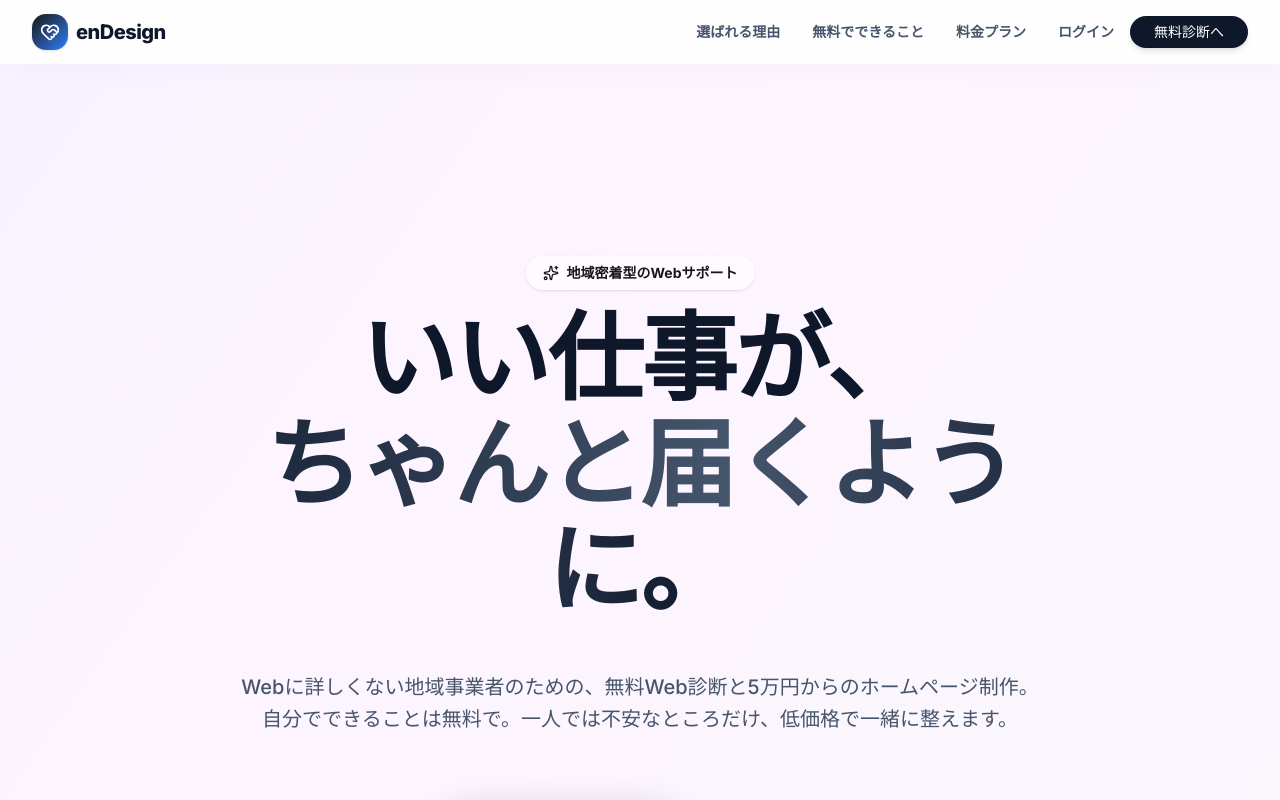
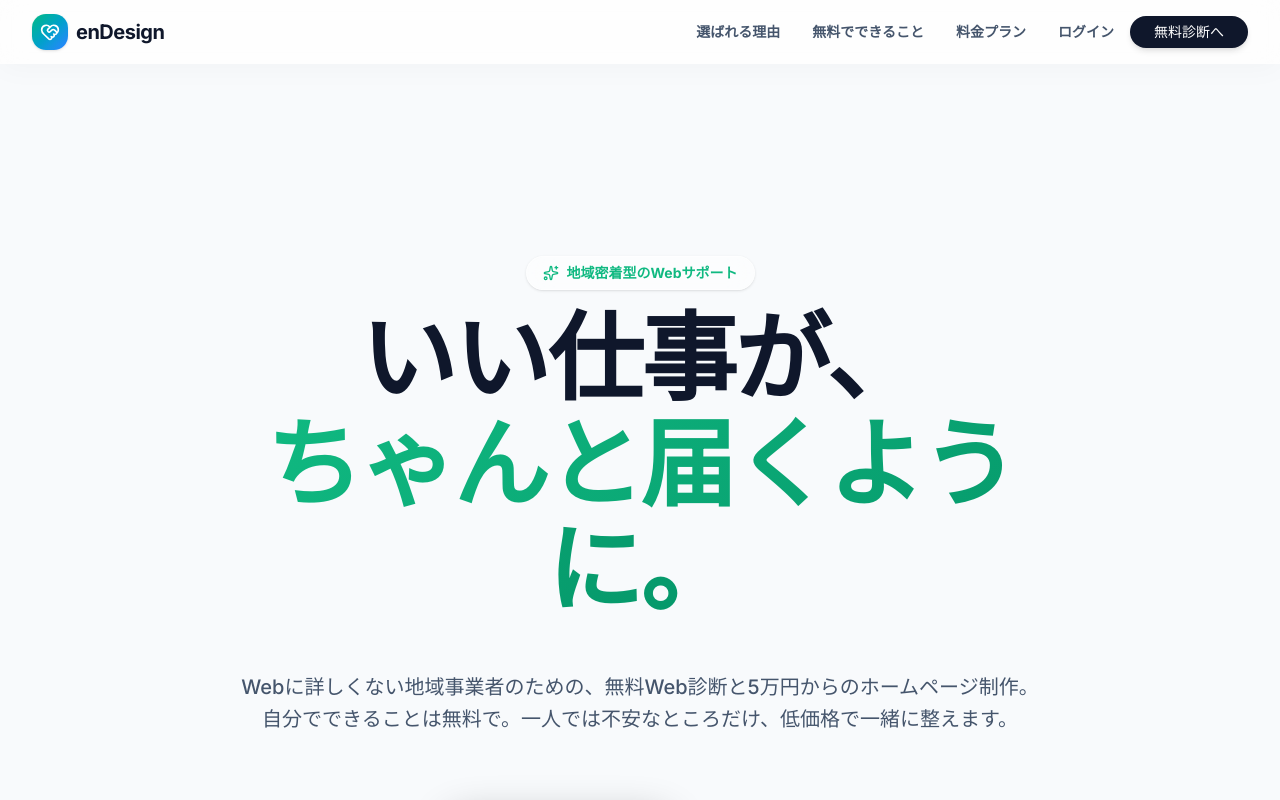
Before and after one commit to beee056/enDesign-MVP, a Next.js app: page / in a window 1280 px wide. Shown: the top 800 px of the page. Built offline with nearby package versions, Linux system fonts and the light colour scheme.

Commit message:
デザイン統一: Nexus Suite（モノトーン＆エメラルド）デザインシステムを適用

```diff
--- a/src/app/globals.css
+++ b/src/app/globals.css
@@ -1,6 +1,12 @@
 @import "tailwindcss";
 @import "tw-animate-css";
 @import "shadcn/tailwind.css";
+
+/* ============================================================
+   Nexus Suite Design System — Monotone & Emerald
+   Applied to: enDesign (Web Production System)
+   Shared token spec with AI Document Builder for brand consistency.
+   ============================================================ */
 
 @custom-variant dark (&:is(.dark *));
 
@@ -48,73 +54,60 @@
   --radius-4xl: calc(var(--radius) * 2.6);
 }
 
+/* ── Light Mode ─────────────────────────────────────────── */
 :root {
-  --background: oklch(1 0 0);
-  --foreground: oklch(0.145 0 0);
-  --card: oklch(1 0 0);
-  --card-foreground: oklch(0.145 0 0);
-  --popover: oklch(1 0 0);
-  --popover-foreground: oklch(0.145 0 0);
-  --primary: oklch(0.205 0 0);
-  --primary-foreground: oklch(0.985 0 0);
-  --secondary: oklch(0.97 0 0);
-  --secondary-foreground: oklch(0.205 0 0);
-  --muted: oklch(0.97 0 0);
-  --muted-foreground: oklch(0.556 0 0);
-  --accent: oklch(0.97 0 0);
-  --accent-foreground: oklch(0.205 0 0);
-  --destructive: oklch(0.577 0.245 27.325);
-  --border: oklch(0.922 0 0);
-  --input: oklch(0.922 0 0);
-  --ring: oklch(0.708 0 0);
-  --chart-1: oklch(0.87 0 0);
-  --chart-2: oklch(0.556 0 0);
-  --chart-3: oklch(0.439 0 0);
-  --chart-4: oklch(0.371 0 0);
-  --chart-5: oklch(0.269 0 0);
+  /* Backgrounds */
+  --background: #f8fafc;           /* Slate-50: cool near-white */
+  --foreground: #0f172a;           /* Slate-900: near-black */
+
+  /* Card / Popover */
+  --card: #ffffff;
+  --card-foreground: #0f172a;
+  --popover: #ffffff;
+  --popover-foreground: #0f172a;
+
+  /* Brand: Emerald as the single vibrant accent */
+  --primary: #10b981;              /* Emerald-500 */
+  --primary-foreground: #ffffff;
+
+  /* Secondary: Neutral slate */
+  --secondary: #f1f5f9;            /* Slate-100 */
+  --secondary-foreground: #334155; /* Slate-700 */
+
+  /* Muted states */
+  --muted: #f1f5f9;
+  --muted-foreground: #64748b;     /* Slate-500 */
+
+  /* Accent */
+  --accent: #ecfdf5;               /* Emerald-50 */
+  --accent-foreground: #065f46;    /* Emerald-800 */
+
+  /* Destructive */
+  --destructive: #ef4444;
+
+  /* Borders & inputs */
+  --border: #e2e8f0;               /* Slate-200 */
+  --input: #e2e8f0;
+  --ring: #6ee7b7;                 /* Emerald-300 — focus ring */
+
+  /* Charts */
+  --chart-1: #10b981;
+  --chart-2: #059669;
+  --chart-3: #34d399;
+  --chart-4: #94a3b8;
+  --chart-5: #475569;
+
   --radius: 0.625rem;
-  --sidebar: oklch(0.985 0 0);
-  --sidebar-foreground: oklch(0.145 0 0);
-  --sidebar-primary: oklch(0.205 0 0);
-  --sidebar-primary-foreground: oklch(0.985 0 0);
-  --sidebar-accent: oklch(0.97 0 0);
-  --sidebar-accent-foreground: oklch(0.205 0 0);
-  --sidebar-border: oklch(0.922 0 0);
-  --sidebar-ring: oklch(0.708 0 0);
-}
 
-.dark {
-  --background: oklch(0.145 0 0);
-  --foreground: oklch(0.985 0 0);
-  --card: oklch(0.205 0 0);
-  --card-foreground: oklch(0.985 0 0);
-  --popover: oklch(0.205 0 0);
-  --popover-foreground: oklch(0.985 0 0);
-  --primary: oklch(0.922 0 0);
-  --primary-foreground: oklch(0.205 0 0);
-  --secondary: oklch(0.269 0 0);
-  --secondary-foreground: oklch(0.985 0 0);
-  --muted: oklch(0.269 0 0);
-  --muted-foreground: oklch(0.708 0 0);
-  --accent: oklch(0.269 0 0);
-  --accent-foreground: oklch(0.985 0 0);
-  --destructive: oklch(0.704 0.191 22.216);
-  --border: oklch(1 0 0 / 10%);
-  --input: oklch(1 0 0 / 15%);
-  --ring: oklch(0.556 0 0);
-  --chart-1: oklch(0.87 0 0);
-  --chart-2: oklch(0.556 0 0);
-  --chart-3: oklch(0.439 0 0);
-  --chart-4: oklch(0.371 0 0);
-  --chart-5: oklch(0.269 0 0);
-  --sidebar: oklch(0.205 0 0);
-  --sidebar-foreground: oklch(0.985 0 0);
-  --sidebar-primary: oklch(0.488 0.243 264.376);
-  --sidebar-primary-foreground: oklch(0.985 0 0);
-  --sidebar-accent: oklch(0.269 0 0);
-  --sidebar-accent-foreground: oklch(0.985 0 0);
-  --sidebar-border: oklch(1 0 0 / 10%);
-  --sidebar-ring: oklch(0.556 0 0);
+  /* Sidebar */
+  --sidebar: #f8fafc;
+  --sidebar-foreground: #334155;
+  --sidebar-primary: #10b981;
+  --sidebar-primary-foreground: #ffffff;
+  --sidebar-accent: #ecfdf5;
+  --sidebar-accent-foreground: #065f46;
+  --sidebar-border: #e2e8f0;
+  --sidebar-ring: #6ee7b7;
 }
 
 @layer base {
@@ -123,57 +116,103 @@
   }
   body {
     @apply bg-background text-foreground;
+    -webkit-font-smoothing: antialiased;
+    -moz-osx-font-smoothing: grayscale;
+    font-size: 15px;
+    line-height: 1.6;
   }
   html {
     @apply font-sans;
     scroll-behavior: smooth;
   }
+  h1, h2, h3, h4, h5, h6 {
+    font-weight: 600;
+    letter-spacing: -0.01em;
+    line-height: 1.3;
+    color: #0f172a;
+  }
 }
 
 @layer utilities {
+  /* Consistent card elevation */
+  .card-elevated {
+    background: #ffffff;
+    border: 1px solid #e2e8f0;
+    border-radius: 12px;
+    box-shadow: 0 1px 3px rgba(0,0,0,0.06), 0 1px 2px rgba(0,0,0,0.04);
+  }
+
+  .elevated-2 {
+    box-shadow: 0 4px 12px rgba(0,0,0,0.08), 0 2px 4px rgba(0,0,0,0.04);
+  }
+
+  /* Sidebar active item */
+  .sidebar-active {
+    background: #ecfdf5;
+    color: #065f46;
+    border-left: 3px solid #10b981;
+    font-weight: 500;
+  }
+
+  /* Badges */
+  .badge-emerald {
+    background: #ecfdf5;
+    color: #065f46;
+    border-radius: 9999px;
+    font-size: 12px;
+    font-weight: 500;
+    padding: 2px 10px;
+  }
+
+  .badge-neutral {
+    background: #f1f5f9;
+    color: #475569;
+    border-radius: 9999px;
+    font-size: 12px;
+    font-weight: 500;
+    padding: 2px 10px;
+  }
+
+  /* Text gradient */
   .text-gradient {
-    @apply bg-clip-text text-transparent bg-gradient-to-r from-slate-800 via-slate-600 to-slate-900;
+    background: linear-gradient(135deg, #10b981 0%, #059669 100%);
+    -webkit-background-clip: text;
+    background-clip: text;
+    -webkit-text-fill-color: transparent;
   }
 
   .text-gradient-primary {
-    @apply bg-clip-text text-transparent bg-gradient-to-r from-primary to-blue-500;
+    background: linear-gradient(135deg, #10b981 0%, #047857 100%);
+    -webkit-background-clip: text;
+    background-clip: text;
+    -webkit-text-fill-color: transparent;
   }
 
+  /* Entry animation */
+  .animate-fade-in {
+    animation: fadeIn 0.2s ease-out both;
+  }
+
+  @keyframes fadeIn {
+    from { opacity: 0; transform: translateY(4px); }
+    to   { opacity: 1; transform: translateY(0); }
+  }
+
+  /* Scrollbar */
+  ::-webkit-scrollbar { width: 6px; height: 6px; }
+  ::-webkit-scrollbar-track { background: #f1f5f9; }
+  ::-webkit-scrollbar-thumb { background: #cbd5e1; border-radius: 9999px; }
+  ::-webkit-scrollbar-thumb:hover { background: #94a3b8; }
+
+  /* Legacy class kept for compat with existing components */
   .glass-card {
-    @apply bg-white/80 backdrop-blur-md border border-white/40 shadow-xl;
+    background: rgba(255,255,255,0.9);
+    backdrop-filter: blur(8px);
+    border: 1px solid #e2e8f0;
+    box-shadow: 0 1px 3px rgba(0,0,0,0.06);
   }
 
   .aurora-bg {
-    background: linear-gradient(125deg, #f8fafc 0%, #e0f2fe 30%, #fdf4ff 70%, #f8fafc 100%);
-    background-size: 400% 400%;
-    animation: aurora 15s ease infinite;
+    background: #f8fafc;
   }
 }
-
-@keyframes aurora {
-  0% {
-    background-position: 0% 50%;
-  }
-  50% {
-    background-position: 100% 50%;
-  }
-  100% {
-    background-position: 0% 50%;
-  }
-}
-
-@keyframes float {
-  0% {
-    transform: translateY(0px);
-  }
-  50% {
-    transform: translateY(-10px);
-  }
-  100% {
-    transform: translateY(0px);
-  }
-}
-
-.animate-float {
-  animation: float 6s ease-in-out infinite;
-}
--- a/src/app/layout.tsx
+++ b/src/app/layout.tsx
@@ -1,10 +1,24 @@
 import type { Metadata } from "next";
 import { ClerkProvider } from "@clerk/nextjs";
-import { Inter } from "next/font/google";
+import { Inter, Noto_Sans_JP } from "next/font/google";
 import { jaJP } from "@clerk/localizations";
 import "./globals.css";
 
-const inter = Inter({ subsets: ["latin"] });
+// Nexus Suite Design System — Inter as the single SaaS typeface
+const inter = Inter({
+  subsets: ["latin"],
+  weight: ["400", "500", "600", "700"],
+  variable: "--font-inter",
+  display: "swap",
+});
+
+// Japanese character supplement
+const notoSansJP = Noto_Sans_JP({
+  subsets: ["latin"],
+  weight: ["400", "500", "700"],
+  variable: "--font-noto-sans-jp",
+  display: "swap",
+});
 
 export const metadata: Metadata = {
   title: "enDesign｜地域事業者のための無料Web診断・5万円からのホームページ制作",
@@ -36,7 +50,8 @@ export default function RootLayout({
     <ClerkProvider localization={jaJP}>
       <html
         lang="ja"
-        className={`${inter.className} h-full antialiased`}
+        className={`${inter.variable} ${notoSansJP.variable} h-full antialiased`}
+        style={{ fontFamily: "var(--font-inter), var(--font-noto-sans-jp), ui-sans-serif, system-ui, sans-serif" }}
       >
         <body className="min-h-full flex flex-col">{children}</body>
       </html>
```
